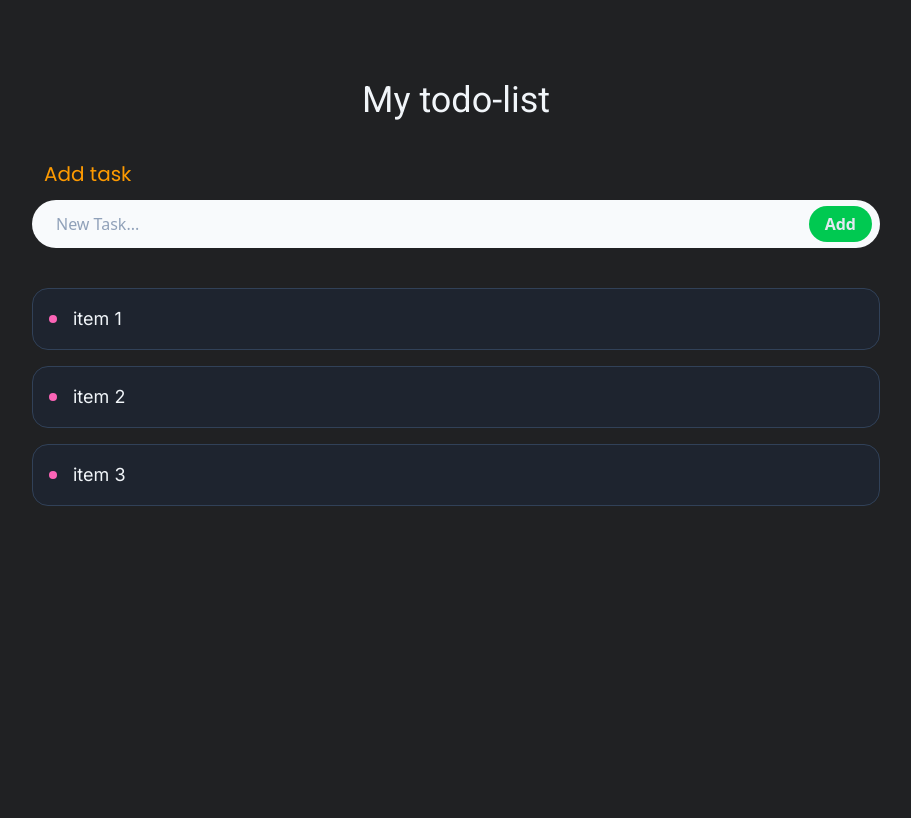
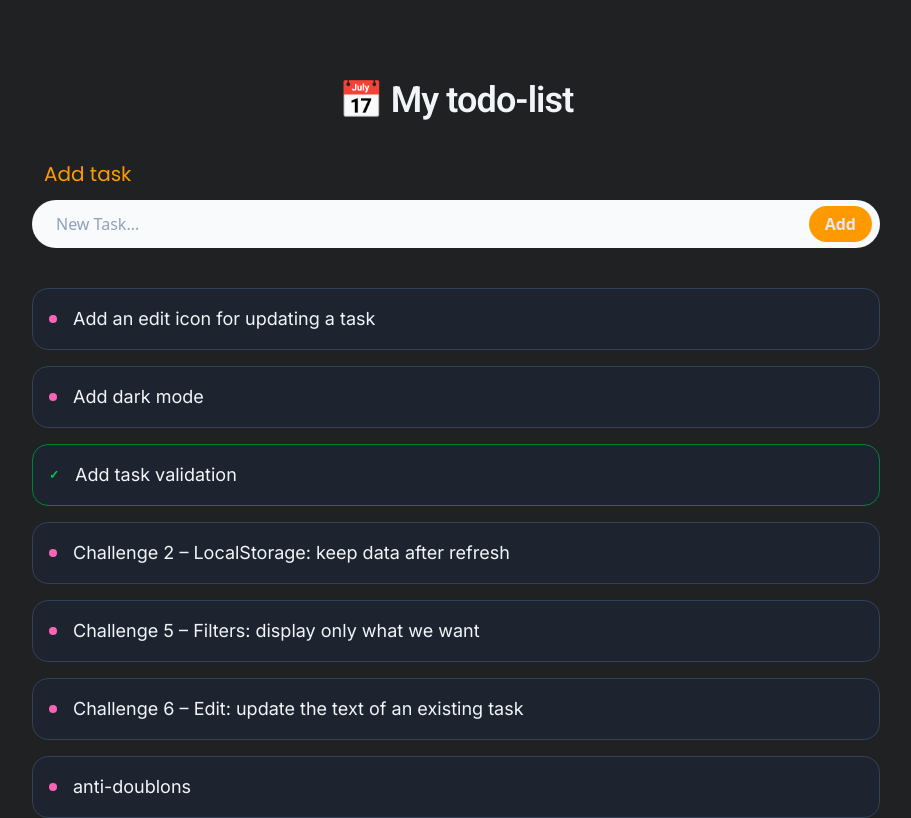
Before and after one commit to AnouGeek/react-enhanced-todo, a React (Vite) app: page / in a window 1280 px wide. Shown: the whole page, without its empty margins (184-1095 px from the left). Built offline with nearby package versions, Linux system fonts and the light colour scheme.

Commit message:
Add task validation

```diff
--- a/src/App.jsx
+++ b/src/App.jsx
@@ -1,65 +1,101 @@
-import { useState } from "react"
-import { nanoid } from "nanoid"
-import ListItem from "./components/ListItem"
+import { useState } from "react";
+import { nanoid } from "nanoid";
+import ListItem from "./components/ListItem";
+
+function App() {
+  const [todoList, setTodoList] = useState([
+    { id: nanoid(8), content: "Add an edit icon for updating a task", completed: false },
+    { id: nanoid(8), content: "Add dark mode", completed: false },
+    { id: nanoid(8), content: "Add task validation", completed: true },
+    { id: nanoid(8), content: "Challenge 2 – LocalStorage: keep data after refresh", completed: false },
+    { id: nanoid(8), content: "Challenge 5 – Filters: display only what we want", completed: false },
+    { id: nanoid(8), content: "Challenge 6 – Edit: update the text of an existing task", completed: false },
+    { id: nanoid(8), content: "anti-doublons", completed: false }
+  ]);
+
+  const [task, setTask] = useState("");
+
+  const [error, setError] = useState("");
 
 
-function App() {
 
-  const [todoList, setTodoList] = useState([
-    {id: nanoid(8), content: "item 1"},
-    {id: nanoid(8), content: "item 2"},
-    {id: nanoid(8), content: "item 3"}
-  ])
-
-  const [task, setTask] = useState("")
-
-  function deleteTodo(id){
-    setTodoList(todoList.filter(todo => todo.id !== id))
+  function deleteTodo(id) {
+    setTodoList(todoList.filter((todo) => todo.id !== id));
   }
 
-  function handleSubmit(e){
-    e.preventDefault()
+  function handleSubmit(e) {
+    e.preventDefault();
 
-    setTodoList([...todoList, {id: nanoid(8), content: task}])
-    setTask("")
+    const trimmed = task.trim()
+
+    // if (trimmed === "") {
+    //   setError(true);
+    //   return;
+    // }
+
+    if(!trimmed){
+      setError("Please enter some content")
+      return
+    }
+
+    setTodoList([...todoList, { id: nanoid(8), content: trimmed, completed: false }]);
+    setTask("");
+    setError(false)
+  }
+
+  function toggleTodo(id){
+    setTodoList(prevList => prevList.map(todo => todo.id === id ? { ...todo, completed: !todo.completed } : todo))
   }
 
   return (
     <div className="h-screen">
       <div className="max-w-4xl mx-auto pt-20 px-6">
-        <h1 className="text-4xl text-slate-100 mb-10 text-center font-roboto">My todo-list</h1>
+        <h1 className="text-4xl text-slate-100 mb-10 text-center font-roboto font-semibold tracking-tight">
+          📅 My todo-list
+        </h1>
 
-        <form
-          onSubmit={handleSubmit}
-          className="mb-10">
-
-          <label htmlFor="todo-item" className="text-amber-500 font-poppins text-xl ml-3  ">Add task</label>
+        <form onSubmit={handleSubmit} className="mb-10">
+          <label
+            htmlFor="todo-item"
+            className="text-amber-500 font-poppins text-xl ml-3  "
+          >
+            Add task
+          </label>
 
           <div className="relative mt-3">
-
             <input
               value={task}
-              onChange={e => setTask(e.target.value)}
+              onChange={(e) => setTask(e.target.value)}
               type="text"
               placeholder="New Task..."
-              className="bg-slate-50 block w-full rounded-full py-3 px-6 pr-24 outline-green-400 text-slate-800 placeholder:text-slate-400 placeholder:font-light" />
+              className="bg-slate-50 block w-full rounded-full py-3 px-6 pr-24 outline-amber-400 text-slate-800 placeholder:text-slate-400 placeholder:font-light"
+            />
 
-            <button className="absolute right-2 top-1/2 -translate-y-1/2 bg-green-500 hover:bg-green-600 text-slate-200 px-4 py-1.5 rounded-full font-bold transition-colors active:scale-95">Add</button>
+            <button className="absolute right-2 top-1/2 -translate-y-1/2 bg-amber-500 hover:bg-amber-600 text-slate-200 px-4 py-1.5 rounded-full font-bold transition-colors active:scale-95 cursor-pointer">
+              Add
+            </button>
+          </div>
 
-          </div>
+          {error && (
+              <p className="text-red-600 ml-3 mt-3">
+                {error}
+              </p>
+            )}
         </form>
 
         <ul className="flex flex-col gap-4">
           {todoList.length === 0 && (
-            <p className="text-slate-300/50 font-rajdhani italic text-xl ml-3">Your list is empty... Add one above</p>
+            <p className="text-slate-300/50 font-rajdhani italic text-xl ml-3">
+              Your list is empty... Add one above
+            </p>
           )}
-          {todoList.length > 0 && todoList.map(item => (
-          <ListItem key={item.id} itemData={item} deleteTodo={deleteTodo}/>
-          ))}
+          {todoList.length > 0 &&
+            todoList.map((item) => (
+              <ListItem key={item.id} itemData={item} deleteTodo={deleteTodo} toggleTodo={toggleTodo}/>
+            ))}
         </ul>
-
       </div>
     </div>
-  )
+  );
 }
-export default App
+export default App;
--- a/src/components/ListItem.jsx
+++ b/src/components/ListItem.jsx
@@ -1,17 +1,33 @@
-export default function ListItem({ itemData, deleteTodo}) {
+export default function ListItem({ itemData, deleteTodo, toggleTodo }) {
   return (
     <li
-      className="flex items-center justify-between bg-slate-800/50 p-4 rounded-2xl border border-slate-700 hover:border-pink-400/50 transition-all group"
+      onClick={() => toggleTodo(itemData.id)}
+      className={`flex items-center justify-between bg-slate-800/50 p-4 rounded-2xl border ${
+        itemData.completed
+          ? "border-green-700 hover:border-green-400/50"
+          : "border-slate-700 hover:border-pink-400/50"
+      } transition-all group cursor-pointer`}
     >
       <div className="flex items-center gap-4">
-        <div className="h-2 w-2 rounded-full bg-pink-400 shadow-pink-500"></div>
+        <div className="cursor-pointer">
+          {itemData.completed ? (
+            <div className=" text-green-500 text-xs font-semibold">✓</div>
+          ) : (
+            <div className="h-2 w-2 rounded-full bg-pink-400 shadow-pink-500" />
+          )}
+        </div>
 
-        <span className="text-slate-100 font-inter text-lg">{itemData.content}</span>
+        <span className="text-slate-100 font-inter text-lg">
+          {itemData.content}
+        </span>
       </div>
 
       <button
         onClick={() => deleteTodo(itemData.id)}
-        className="text-slate-500 hover:text-red-400 transition-colors opacity-0 group-hover:opacity-100 px-3 py-1 font-mono text-sm cursor-pointer">Delete</button>
+        className="text-slate-500 hover:text-red-400 transition-colors opacity-0 group-hover:opacity-100 px-3 py-1 font-mono text-sm cursor-pointer"
+      >
+        Delete
+      </button>
     </li>
   );
 }
```
